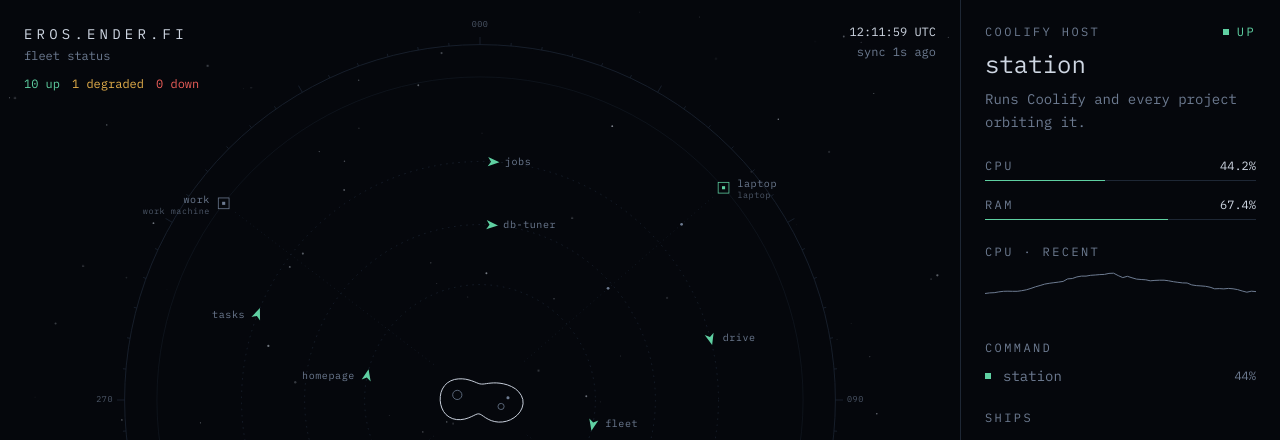
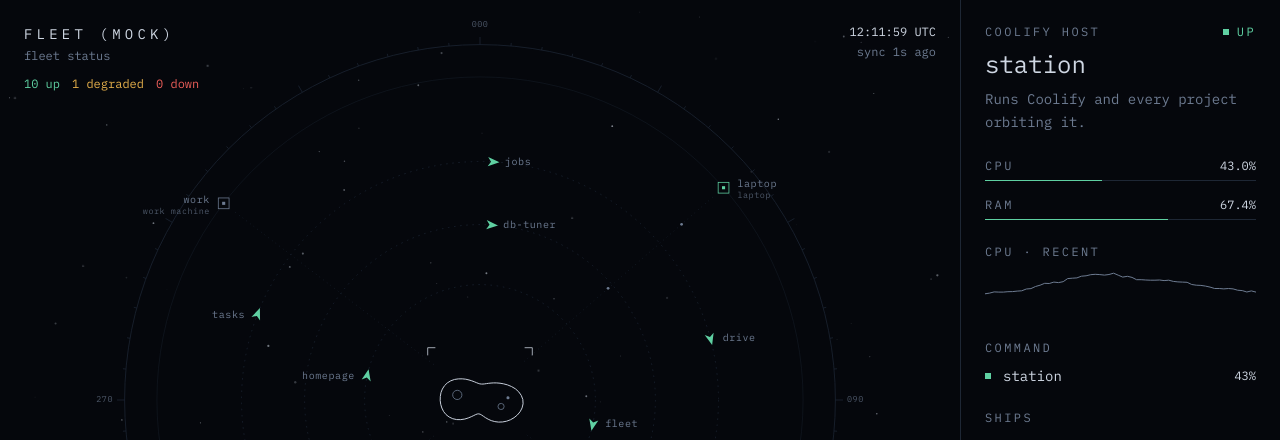
Before and after one commit to 3nd3r1/fleet, a Svelte app: page / in a window 1280 px wide. Shown: the top 440 px of the page. Built offline with nearby package versions, Linux system fonts and the light colour scheme.

Commit message:
feat: show links and configured names on the page

```diff
--- a/index.html
+++ b/index.html
@@ -3,10 +3,10 @@
     <head>
         <meta charset="UTF-8" />
         <meta name="viewport" content="width=device-width, initial-scale=1.0" />
-        <title>eros.ender.fi</title>
+        <title>fleet</title>
         <meta
             name="description"
-            content="A live map of my servers and the projects running on them."
+            content="A live map of servers and the projects running on them."
         />
         <link rel="icon" href="/favicon.ico" sizes="48x48" />
         <link
--- a/src/App.svelte
+++ b/src/App.svelte
@@ -20,7 +20,7 @@
     let now = $state(Date.now());
 
     const data = $derived(fleet.fleet);
-    const activeId = $derived(hoveredId ?? selectedId ?? "eros");
+    const activeId = $derived(hoveredId ?? selectedId ?? data?.core.id ?? "");
     const active = $derived(
         data
             ? (allNodes(data).find((n) => n.id === activeId) ?? data.core)
@@ -48,6 +48,10 @@
     });
 </script>
 
+<svelte:head>
+    {#if data}<title>{data.site.title}</title>{/if}
+</svelte:head>
+
 <svelte:window
     onkeydown={(e) => {
         if (e.key === "Escape") selectedId = null;
@@ -64,7 +68,9 @@
             class="flex items-start justify-between gap-4 p-4 lg:absolute lg:inset-x-0 lg:top-0 lg:z-10 lg:p-6"
         >
             <div>
-                <h1 class="text-sm tracking-[0.3em]">EROS.ENDER.FI</h1>
+                <h1 class="text-sm tracking-[0.3em] uppercase">
+                    {data?.site.title ?? ""}
+                </h1>
                 <p class="mt-1 text-xs text-dim">fleet status</p>
                 {#if counts}
                     <p class="mt-3 flex gap-3 text-xs tabular-nums">
@@ -100,7 +106,11 @@
         class="space-y-8 bg-space px-4 pb-10 lg:overflow-y-auto lg:border-l lg:border-faint lg:p-6"
     >
         {#if data && active}
-            <NodePanel node={active} history={fleet.history(active.id)} />
+            <NodePanel
+                node={active}
+                coreName={data.core.name}
+                history={fleet.history(active.id)}
+            />
             <div class="lg:hidden">
                 <EventLog events={fleet.events} />
             </div>
--- a/src/components/FleetMap.svelte
+++ b/src/components/FleetMap.svelte
@@ -4,7 +4,7 @@
     import type { Fleet } from "@/validators/fleet";
 
     import {
-        EROS_RADIUS,
+        CORE_RADIUS,
         ORBIT_RADII,
         OUTPOST_RADIUS,
         asteroidPath,
@@ -79,7 +79,7 @@
     const outposts = $derived(
         fleet.machines.map((node, i) => {
             const angle = outpostAngle(i, fleet.machines.length, t);
-            const from = polar(EROS_RADIUS + 22, angle);
+            const from = polar(CORE_RADIUS + 22, angle);
             const to = polar(OUTPOST_RADIUS - 18, angle);
             const along = (p: number) => ({
                 x: from.x + (to.x - from.x) * p,
@@ -101,7 +101,7 @@
     );
 
     const activeShip = $derived(ships.find((s) => s.node.id === activeId));
-    // Eros turns one degree per second.
+    // The core turns one degree per second.
     const rotation = $derived(t);
 
     function handlers(id: string) {
@@ -183,11 +183,11 @@
     <g
         role="button"
         tabindex="0"
-        aria-label="eros, {fleet.core.status}"
+        aria-label="{fleet.core.name}, {fleet.core.status}"
         class="node"
         {...handlers(fleet.core.id)}
     >
-        <circle r={EROS_RADIUS + 16} fill="transparent" />
+        <circle r={CORE_RADIUS + 16} fill="transparent" />
         <g transform="rotate({rotation})">
             <path
                 d={ASTEROID}
@@ -212,14 +212,14 @@
             <circle cx="36" cy="-6" r="2" fill="var(--color-dim)" />
         </g>
         <text
-            y={EROS_RADIUS + 34}
+            y={CORE_RADIUS + 34}
             text-anchor="middle"
-            class={["label", "core", activeId === "eros" && "active"]}
-            >EROS</text
+            class={["label", "core", activeId === fleet.core.id && "active"]}
+            >{fleet.core.name.toUpperCase()}</text
         >
         {#if activeId === fleet.core.id}
             <path
-                d={bracketPath(EROS_RADIUS + 14, 10)}
+                d={bracketPath(CORE_RADIUS + 14, 10)}
                 fill="none"
                 stroke="var(--color-ink)"
             />
--- a/src/components/NodePanel.svelte
+++ b/src/components/NodePanel.svelte
@@ -7,10 +7,13 @@
 
     interface Props {
         node: FleetNode;
+        coreName: string;
         history: number[];
     }
 
-    let { node, history }: Props = $props();
+    let { node, coreName, history }: Props = $props();
+
+    const host = $derived(node.url ? new URL(node.url).host : null);
 
     const down = $derived(node.status === "down");
     const hasMetrics = $derived(node.cpu !== null || node.ram !== null);
@@ -36,8 +39,19 @@
     </div>
     <h2 class="mt-2 text-2xl">{node.name}</h2>
     <p class="mt-2 min-h-10 text-sm leading-relaxed text-dim">
-        {node.description || "Deployed on eros."}
+        {node.description ||
+            (node.kind === "project" ? `Deployed on ${coreName}.` : "")}
     </p>
+    {#if node.url && host}
+        <a
+            href={node.url}
+            target="_blank"
+            rel="noopener noreferrer"
+            class="mt-3 inline-flex items-center gap-1.5 text-sm text-ink underline decoration-faint underline-offset-4 transition-colors hover:decoration-ink"
+        >
+            {host}<span aria-hidden="true" class="text-dim">↗</span>
+        </a>
+    {/if}
 
     <dl class="mt-6 space-y-4">
         {#each metrics as m (m.label)}
--- a/src/lib/geometry.ts
+++ b/src/lib/geometry.ts
@@ -2,7 +2,7 @@ import type { Status } from "@/validators/fleet";
 
 const TAU = Math.PI * 2;
 
-export const EROS_RADIUS = 54;
+export const CORE_RADIUS = 54;
 export const ORBIT_RADII = [150, 228, 310] as const;
 export const OUTPOST_RADIUS = 420;
 // Seconds per full orbit, inner ring first.
@@ -73,9 +73,9 @@ export function packet(t: number, period: number, offset: number): number {
     return (((t / period + offset) % 1) + 1) % 1;
 }
 
-// Eros is a peanut-shaped asteroid: two lobes with a waist, plus a couple of
+// The core is drawn as a peanut-shaped asteroid (like Eros): two lobes with a waist, plus a couple of
 // slow bumps so it doesn't look machine-made.
-export function asteroidPath(radius = EROS_RADIUS, points = 64): string {
+export function asteroidPath(radius = CORE_RADIUS, points = 64): string {
     const coords = Array.from({ length: points }, (_, i) => {
         const a = (TAU * i) / points;
         const r =
```
